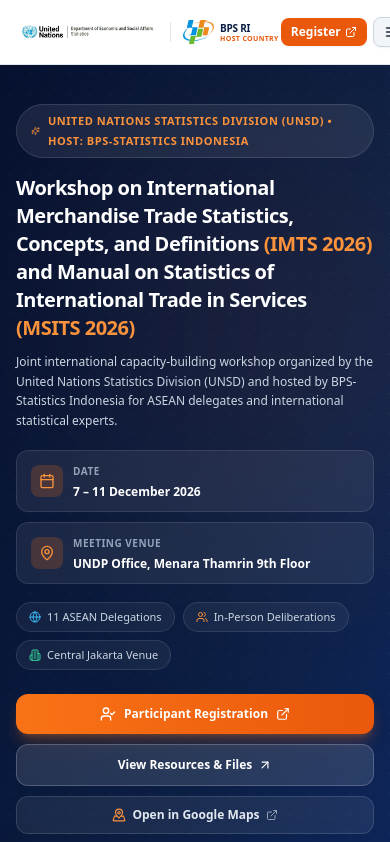
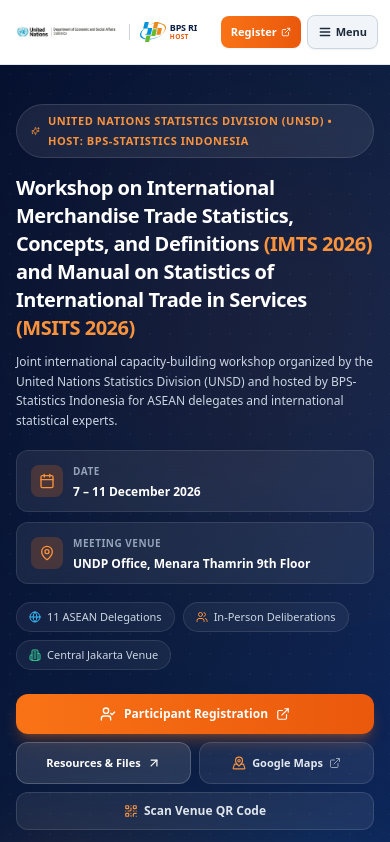
Before and after one commit to Harizmudrik/Workshop-IMTS-and-MSITS-2026, a Next.js app: page / in a window 390 px wide. Shown: the top 842 px of the page. Built offline with nearby package versions, Linux system fonts and the light colour scheme.

Commit message:
revisi: optimasi tata letak responsif header dan hero untuk hp tablet dan desktop

```diff
--- a/App.jsx
+++ b/App.jsx
@@ -370,10 +370,10 @@ export default function BimpEagaLandingPage() {
             : "bg-white/95 backdrop-blur-md border-b border-slate-200"
         }`}
       >
-        <div className="max-w-7xl mx-auto px-4 sm:px-6 lg:px-8 h-16 sm:h-20 flex items-center justify-between">
+        <div className="max-w-7xl mx-auto px-3 sm:px-6 lg:px-8 h-16 sm:h-20 flex items-center justify-between">
           {/* Official Partnership Logos: UNSD & BPS-Statistics Indonesia */}
-          <div className="flex items-center gap-2 sm:gap-2.5 flex-shrink-0">
-            {/* UNSD Logo (Refined, proportional & airy) */}
+          <div className="flex items-center gap-1.5 sm:gap-2.5 min-w-0">
+            {/* UNSD Logo (Fully Responsive on Mobile/Tablet/Desktop) */}
             <a
               href="#overview"
               className="flex items-center hover:opacity-90 transition-opacity focus:outline-none focus:ring-2 focus:ring-orange-500 rounded-lg p-0.5"
@@ -383,33 +383,34 @@ export default function BimpEagaLandingPage() {
                 src="/assets/logo.jpeg"
                 onError={(e) => { e.currentTarget.src = "/assets/logo.jpeg"; }}
                 alt="United Nations Statistics Division (UNSD) Logo"
-                className="h-6 sm:h-7 lg:h-7.5 w-auto object-contain max-w-[140px] sm:max-w-[180px] lg:max-w-[210px]"
+                className="h-5 sm:h-6.5 lg:h-7.5 w-auto object-contain max-w-[105px] xs:max-w-[125px] sm:max-w-[175px] lg:max-w-[210px]"
               />
             </a>
 
             {/* Subtle Divider */}
-            <div className="h-5 sm:h-6 w-px bg-slate-200 mx-0.5" aria-hidden="true" />
+            <div className="h-4 sm:h-5 lg:h-6 w-px bg-slate-300 mx-0.5 sm:mx-1 flex-shrink-0" aria-hidden="true" />
 
             {/* BPS-Statistics Indonesia Logo & Label */}
             <a
               href="https://www.bps.go.id"
               target="_blank"
               rel="noopener noreferrer"
-              className="flex items-center gap-1.5 sm:gap-2 hover:opacity-90 transition-opacity focus:outline-none focus:ring-2 focus:ring-sky-500 rounded-lg p-0.5"
+              className="flex items-center gap-1 sm:gap-2 hover:opacity-90 transition-opacity focus:outline-none focus:ring-2 focus:ring-sky-500 rounded-lg p-0.5"
               title="BPS-Statistics Indonesia (Official Host)"
             >
               <img
                 src="/assets/LogoBPS.svg"
                 alt="BPS-Statistics Indonesia Logo"
-                className="h-6 sm:h-7 lg:h-7.5 w-auto object-contain drop-shadow-sm"
+                className="h-5 sm:h-6.5 lg:h-7.5 w-auto object-contain drop-shadow-sm flex-shrink-0"
               />
               <div className="flex flex-col text-left leading-none">
-                <span className="text-[10px] sm:text-[11px] lg:text-[11.5px] font-black text-[#0B1E43] tracking-tight uppercase whitespace-nowrap">
+                <span className="text-[9px] sm:text-[11px] lg:text-[11.5px] font-black text-[#0B1E43] tracking-tight uppercase whitespace-nowrap">
                   <span className="inline sm:hidden">BPS RI</span>
                   <span className="hidden sm:inline">BPS-Statistics Indonesia</span>
                 </span>
-                <span className="text-[7px] sm:text-[7.5px] lg:text-[8px] font-bold text-orange-600 tracking-wider uppercase mt-0.5 whitespace-nowrap">
-                  Host Country
+                <span className="text-[6.5px] sm:text-[7.5px] lg:text-[8px] font-bold text-orange-600 tracking-wider uppercase mt-0.5 whitespace-nowrap">
+                  <span className="inline sm:hidden">HOST</span>
+                  <span className="hidden sm:inline">Host Country</span>
                 </span>
               </div>
             </a>
@@ -525,31 +526,33 @@ export default function BimpEagaLandingPage() {
           </nav>
 
           {/* Mobile & Tablet Controls (< lg: 1024px) */}
-          <div className="flex items-center gap-1.5 sm:gap-2 lg:hidden">
+          <div className="flex items-center gap-1.5 sm:gap-2 lg:hidden flex-shrink-0">
+            {/* Register CTA Button */}
             <a
               href={REGISTRATION_URL}
               target="_blank"
               rel="noopener noreferrer"
-              className="inline-flex items-center gap-1 px-2.5 py-1.5 sm:px-3 rounded-lg bg-orange-600 text-white font-bold text-xs shadow-sm hover:bg-orange-700 active:scale-95 transition-all"
+              className="inline-flex items-center gap-1 px-2.5 py-1.5 sm:px-3 sm:py-2 rounded-lg bg-gradient-to-r from-orange-500 to-orange-600 text-white font-extrabold text-[11px] sm:text-xs shadow-sm hover:shadow-md hover:scale-105 active:scale-95 transition-all whitespace-nowrap"
             >
               <span>Register</span>
-              <ExternalLink className="w-3 h-3" />
+              <ExternalLink className="w-2.5 h-2.5 sm:w-3 sm:h-3" />
             </a>
 
+            {/* Mobile Menu Button */}
             <button
               onClick={() => setMobileNav(!mobileNav)}
-              className="flex items-center gap-1 px-2.5 py-1.5 sm:px-3 rounded-lg bg-slate-100 border border-slate-300 text-slate-900 font-bold text-xs hover:bg-orange-50 hover:text-orange-600 transition-all shadow-sm active:scale-95"
+              className="flex items-center gap-1 px-2.5 py-1.5 sm:px-3 sm:py-2 rounded-lg bg-slate-100 border border-slate-300 text-slate-800 font-extrabold text-[11px] sm:text-xs hover:bg-orange-50 hover:text-orange-600 hover:border-orange-300 transition-all shadow-sm active:scale-95 whitespace-nowrap"
               aria-label="Toggle Navigation Menu"
             >
               {mobileNav ? (
                 <>
-                  <X className="w-4 h-4 text-orange-600 stroke-[2.5]" />
+                  <X className="w-3.5 h-3.5 text-orange-600 stroke-[2.5]" />
                   <span className="font-extrabold text-orange-600">Close</span>
                 </>
               ) : (
                 <>
-                  <Menu className="w-4 h-4 text-slate-800 stroke-[2.5]" />
-                  <span className="font-extrabold text-slate-800">Menu</span>
+                  <Menu className="w-3.5 h-3.5 text-slate-800 stroke-[2.5]" />
+                  <span>Menu</span>
                 </>
               )}
             </button>
@@ -733,13 +736,13 @@ export default function BimpEagaLandingPage() {
                 </span>
               </div>
 
-              {/* Action Buttons: Unified 2x2 Layout Without Orphan Wrapping */}
-              <div className="grid grid-cols-1 sm:grid-cols-2 gap-2.5 pt-2">
+              {/* Action Buttons: Responsive Grid for Mobile (Compact 3-Row) & Desktop (2x2) */}
+              <div className="grid grid-cols-2 sm:grid-cols-2 gap-2 sm:gap-2.5 pt-2">
                 <a
                   href={REGISTRATION_URL}
                   target="_blank"
                   rel="noopener noreferrer"
-                  className="group inline-flex items-center justify-center gap-2 py-3 px-4 rounded-xl bg-gradient-to-r from-orange-500 to-orange-600 text-white text-xs sm:text-sm font-extrabold shadow-lg shadow-orange-500/30 hover:shadow-orange-500/50 hover:scale-[1.02] transition-all"
+                  className="col-span-2 sm:col-span-1 group inline-flex items-center justify-center gap-2 py-3 px-4 rounded-xl bg-gradient-to-r from-orange-500 to-orange-600 text-white text-xs sm:text-sm font-extrabold shadow-lg shadow-orange-500/30 hover:shadow-orange-500/50 hover:scale-[1.02] active:scale-95 transition-all"
                 >
                   <UserCheck className="w-4 h-4" />
                   <span>Participant Registration</span>
@@ -748,26 +751,26 @@ export default function BimpEagaLandingPage() {
 
                 <a
                   href="#resources"
-                  className="inline-flex items-center justify-center gap-1.5 py-3 px-4 rounded-xl bg-white/[0.12] backdrop-blur-md border border-white/[0.20] text-white text-xs sm:text-sm font-bold hover:bg-white/[0.20] hover:scale-[1.02] transition-all"
+                  className="col-span-1 inline-flex items-center justify-center gap-1.5 py-2.5 sm:py-3 px-2 sm:px-4 rounded-xl bg-white/[0.12] backdrop-blur-md border border-white/[0.20] text-white text-[11px] sm:text-xs md:text-sm font-bold hover:bg-white/[0.20] hover:scale-[1.02] active:scale-95 transition-all text-center"
                 >
-                  <span>View Resources & Files</span>
-                  <ArrowUpRight className="w-3.5 h-3.5" />
+                  <span>Resources & Files</span>
+                  <ArrowUpRight className="w-3.5 h-3.5 flex-shrink-0" />
                 </a>
 
                 <a
                   href={UNDP_MAP_URL}
                   target="_blank"
                   rel="noopener noreferrer"
-                  className="inline-flex items-center justify-center gap-1.5 py-2.5 px-4 rounded-xl bg-white/[0.07] border border-white/[0.12] text-slate-200 text-xs font-semibold hover:text-white hover:bg-white/[0.14] transition-all"
+                  className="col-span-1 inline-flex items-center justify-center gap-1.5 py-2.5 sm:py-3 px-2 sm:px-4 rounded-xl bg-white/[0.07] border border-white/[0.12] text-slate-200 text-[11px] sm:text-xs md:text-sm font-semibold hover:text-white hover:bg-white/[0.14] active:scale-95 transition-all text-center"
                 >
-                  <MapPinned className="w-3.5 h-3.5 text-orange-400" />
-                  <span>Open in Google Maps</span>
-                  <ExternalLink className="w-3 h-3 text-slate-400" />
+                  <MapPinned className="w-3.5 h-3.5 text-orange-400 flex-shrink-0" />
+                  <span>Google Maps</span>
+                  <ExternalLink className="w-3 h-3 text-slate-400 flex-shrink-0" />
                 </a>
 
                 <button
                   onClick={() => openQr("Meeting Venue", "UNDP Indonesia, Menara Thamrin 9th Floor", UNDP_MAP_URL)}
-                  className="inline-flex items-center justify-center gap-1.5 py-2.5 px-4 rounded-xl bg-white/[0.07] border border-white/[0.12] text-slate-200 text-xs font-semibold hover:text-white hover:bg-white/[0.14] transition-all"
+                  className="col-span-2 sm:col-span-1 inline-flex items-center justify-center gap-1.5 py-2.5 sm:py-3 px-4 rounded-xl bg-white/[0.07] border border-white/[0.12] text-slate-200 text-xs sm:text-sm font-semibold hover:text-white hover:bg-white/[0.14] active:scale-95 transition-all"
                 >
                   <QrCode className="w-3.5 h-3.5 text-orange-400" />
                   <span>Scan Venue QR Code</span>
--- a/app/page.jsx
+++ b/app/page.jsx
@@ -370,10 +370,10 @@ export default function BimpEagaLandingPage() {
             : "bg-white/95 backdrop-blur-md border-b border-slate-200"
         }`}
       >
-        <div className="max-w-7xl mx-auto px-4 sm:px-6 lg:px-8 h-16 sm:h-20 flex items-center justify-between">
+        <div className="max-w-7xl mx-auto px-3 sm:px-6 lg:px-8 h-16 sm:h-20 flex items-center justify-between">
           {/* Official Partnership Logos: UNSD & BPS-Statistics Indonesia */}
-          <div className="flex items-center gap-2 sm:gap-2.5 flex-shrink-0">
-            {/* UNSD Logo (Refined, proportional & airy) */}
+          <div className="flex items-center gap-1.5 sm:gap-2.5 min-w-0">
+            {/* UNSD Logo (Fully Responsive on Mobile/Tablet/Desktop) */}
             <a
               href="#overview"
               className="flex items-center hover:opacity-90 transition-opacity focus:outline-none focus:ring-2 focus:ring-orange-500 rounded-lg p-0.5"
@@ -383,33 +383,34 @@ export default function BimpEagaLandingPage() {
                 src="/assets/logo.jpeg"
                 onError={(e) => { e.currentTarget.src = "/assets/logo.jpeg"; }}
                 alt="United Nations Statistics Division (UNSD) Logo"
-                className="h-6 sm:h-7 lg:h-7.5 w-auto object-contain max-w-[140px] sm:max-w-[180px] lg:max-w-[210px]"
+                className="h-5 sm:h-6.5 lg:h-7.5 w-auto object-contain max-w-[105px] xs:max-w-[125px] sm:max-w-[175px] lg:max-w-[210px]"
               />
             </a>
 
             {/* Subtle Divider */}
-            <div className="h-5 sm:h-6 w-px bg-slate-200 mx-0.5" aria-hidden="true" />
+            <div className="h-4 sm:h-5 lg:h-6 w-px bg-slate-300 mx-0.5 sm:mx-1 flex-shrink-0" aria-hidden="true" />
 
             {/* BPS-Statistics Indonesia Logo & Label */}
             <a
               href="https://www.bps.go.id"
               target="_blank"
               rel="noopener noreferrer"
-              className="flex items-center gap-1.5 sm:gap-2 hover:opacity-90 transition-opacity focus:outline-none focus:ring-2 focus:ring-sky-500 rounded-lg p-0.5"
+              className="flex items-center gap-1 sm:gap-2 hover:opacity-90 transition-opacity focus:outline-none focus:ring-2 focus:ring-sky-500 rounded-lg p-0.5"
               title="BPS-Statistics Indonesia (Official Host)"
             >
               <img
                 src="/assets/LogoBPS.svg"
                 alt="BPS-Statistics Indonesia Logo"
-                className="h-6 sm:h-7 lg:h-7.5 w-auto object-contain drop-shadow-sm"
+                className="h-5 sm:h-6.5 lg:h-7.5 w-auto object-contain drop-shadow-sm flex-shrink-0"
               />
               <div className="flex flex-col text-left leading-none">
-                <span className="text-[10px] sm:text-[11px] lg:text-[11.5px] font-black text-[#0B1E43] tracking-tight uppercase whitespace-nowrap">
+                <span className="text-[9px] sm:text-[11px] lg:text-[11.5px] font-black text-[#0B1E43] tracking-tight uppercase whitespace-nowrap">
                   <span className="inline sm:hidden">BPS RI</span>
                   <span className="hidden sm:inline">BPS-Statistics Indonesia</span>
                 </span>
-                <span className="text-[7px] sm:text-[7.5px] lg:text-[8px] font-bold text-orange-600 tracking-wider uppercase mt-0.5 whitespace-nowrap">
-                  Host Country
+                <span className="text-[6.5px] sm:text-[7.5px] lg:text-[8px] font-bold text-orange-600 tracking-wider uppercase mt-0.5 whitespace-nowrap">
+                  <span className="inline sm:hidden">HOST</span>
+                  <span className="hidden sm:inline">Host Country</span>
                 </span>
               </div>
             </a>
@@ -525,31 +526,33 @@ export default function BimpEagaLandingPage() {
           </nav>
 
           {/* Mobile & Tablet Controls (< lg: 1024px) */}
-          <div className="flex items-center gap-1.5 sm:gap-2 lg:hidden">
+          <div className="flex items-center gap-1.5 sm:gap-2 lg:hidden flex-shrink-0">
+            {/* Register CTA Button */}
             <a
               href={REGISTRATION_URL}
               target="_blank"
               rel="noopener noreferrer"
-              className="inline-flex items-center gap-1 px-2.5 py-1.5 sm:px-3 rounded-lg bg-orange-600 text-white font-bold text-xs shadow-sm hover:bg-orange-700 active:scale-95 transition-all"
+              className="inline-flex items-center gap-1 px-2.5 py-1.5 sm:px-3 sm:py-2 rounded-lg bg-gradient-to-r from-orange-500 to-orange-600 text-white font-extrabold text-[11px] sm:text-xs shadow-sm hover:shadow-md hover:scale-105 active:scale-95 transition-all whitespace-nowrap"
             >
               <span>Register</span>
-              <ExternalLink className="w-3 h-3" />
+              <ExternalLink className="w-2.5 h-2.5 sm:w-3 sm:h-3" />
             </a>
 
+            {/* Mobile Menu Button */}
             <button
               onClick={() => setMobileNav(!mobileNav)}
-              className="flex items-center gap-1 px-2.5 py-1.5 sm:px-3 rounded-lg bg-slate-100 border border-slate-300 text-slate-900 font-bold text-xs hover:bg-orange-50 hover:text-orange-600 transition-all shadow-sm active:scale-95"
+              className="flex items-center gap-1 px-2.5 py-1.5 sm:px-3 sm:py-2 rounded-lg bg-slate-100 border border-slate-300 text-slate-800 font-extrabold text-[11px] sm:text-xs hover:bg-orange-50 hover:text-orange-600 hover:border-orange-300 transition-all shadow-sm active:scale-95 whitespace-nowrap"
               aria-label="Toggle Navigation Menu"
             >
               {mobileNav ? (
                 <>
-                  <X className="w-4 h-4 text-orange-600 stroke-[2.5]" />
+                  <X className="w-3.5 h-3.5 text-orange-600 stroke-[2.5]" />
                   <span className="font-extrabold text-orange-600">Close</span>
                 </>
               ) : (
                 <>
-                  <Menu className="w-4 h-4 text-slate-800 stroke-[2.5]" />
-                  <span className="font-extrabold text-slate-800">Menu</span>
+                  <Menu className="w-3.5 h-3.5 text-slate-800 stroke-[2.5]" />
+                  <span>Menu</span>
                 </>
               )}
             </button>
@@ -733,13 +736,13 @@ export default function BimpEagaLandingPage() {
                 </span>
               </div>
 
-              {/* Action Buttons: Unified 2x2 Layout Without Orphan Wrapping */}
-              <div className="grid grid-cols-1 sm:grid-cols-2 gap-2.5 pt-2">
+              {/* Action Buttons: Responsive Grid for Mobile (Compact 3-Row) & Desktop (2x2) */}
+              <div className="grid grid-cols-2 sm:grid-cols-2 gap-2 sm:gap-2.5 pt-2">
                 <a
                   href={REGISTRATION_URL}
                   target="_blank"
                   rel="noopener noreferrer"
-                  className="group inline-flex items-center justify-center gap-2 py-3 px-4 rounded-xl bg-gradient-to-r from-orange-500 to-orange-600 text-white text-xs sm:text-sm font-extrabold shadow-lg shadow-orange-500/30 hover:shadow-orange-500/50 hover:scale-[1.02] transition-all"
+                  className="col-span-2 sm:col-span-1 group inline-flex items-center justify-center gap-2 py-3 px-4 rounded-xl bg-gradient-to-r from-orange-500 to-orange-600 text-white text-xs sm:text-sm font-extrabold shadow-lg shadow-orange-500/30 hover:shadow-orange-500/50 hover:scale-[1.02] active:scale-95 transition-all"
                 >
                   <UserCheck className="w-4 h-4" />
                   <span>Participant Registration</span>
@@ -748,26 +751,26 @@ export default function BimpEagaLandingPage() {
 
                 <a
                   href="#resources"
-                  className="inline-flex items-center justify-center gap-1.5 py-3 px-4 rounded-xl bg-white/[0.12] backdrop-blur-md border border-white/[0.20] text-white text-xs sm:text-sm font-bold hover:bg-white/[0.20] hover:scale-[1.02] transition-all"
+                  className="col-span-1 inline-flex items-center justify-center gap-1.5 py-2.5 sm:py-3 px-2 sm:px-4 rounded-xl bg-white/[0.12] backdrop-blur-md border border-white/[0.20] text-white text-[11px] sm:text-xs md:text-sm font-bold hover:bg-white/[0.20] hover:scale-[1.02] active:scale-95 transition-all text-center"
                 >
-                  <span>View Resources & Files</span>
-                  <ArrowUpRight className="w-3.5 h-3.5" />
+                  <span>Resources & Files</span>
+                  <ArrowUpRight className="w-3.5 h-3.5 flex-shrink-0" />
                 </a>
 
                 <a
                   href={UNDP_MAP_URL}
                   target="_blank"
                   rel="noopener noreferrer"
-                  className="inline-flex items-center justify-center gap-1.5 py-2.5 px-4 rounded-xl bg-white/[0.07] border border-white/[0.12] text-slate-200 text-xs font-semibold hover:text-white hover:bg-white/[0.14] transition-all"
+                  className="col-span-1 inline-flex items-center justify-center gap-1.5 py-2.5 sm:py-3 px-2 sm:px-4 rounded-xl bg-white/[0.07] border border-white/[0.12] text-slate-200 text-[11px] sm:text-xs md:text-sm font-semibold hover:text-white hover:bg-white/[0.14] active:scale-95 transition-all text-center"
                 >
-                  <MapPinned className="w-3.5 h-3.5 text-orange-400" />
-                  <span>Open in Google Maps</span>
-                  <ExternalLink className="w-3 h-3 text-slate-400" />
+                  <MapPinned className="w-3.5 h-3.5 text-orange-400 flex-shrink-0" />
+                  <span>Google Maps</span>
+                  <ExternalLink className="w-3 h-3 text-slate-400 flex-shrink-0" />
                 </a>
 
                 <button
                   onClick={() => openQr("Meeting Venue", "UNDP Indonesia, Menara Thamrin 9th Floor", UNDP_MAP_URL)}
-                  className="inline-flex items-center justify-center gap-1.5 py-2.5 px-4 rounded-xl bg-white/[0.07] border border-white/[0.12] text-slate-200 text-xs font-semibold hover:text-white hover:bg-white/[0.14] transition-all"
+                  className="col-span-2 sm:col-span-1 inline-flex items-center justify-center gap-1.5 py-2.5 sm:py-3 px-4 rounded-xl bg-white/[0.07] border border-white/[0.12] text-slate-200 text-xs sm:text-sm font-semibold hover:text-white hover:bg-white/[0.14] active:scale-95 transition-all"
                 >
                   <QrCode className="w-3.5 h-3.5 text-orange-400" />
                   <span>Scan Venue QR Code</span>
```
